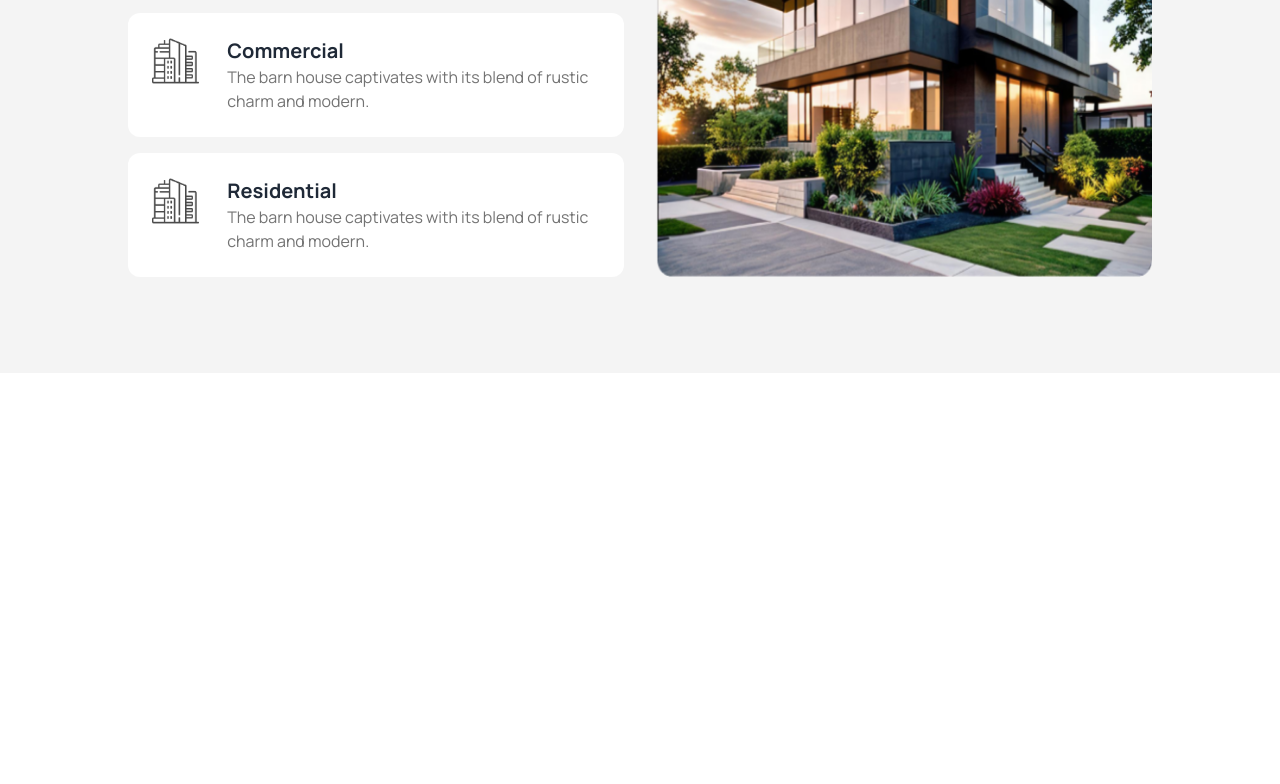
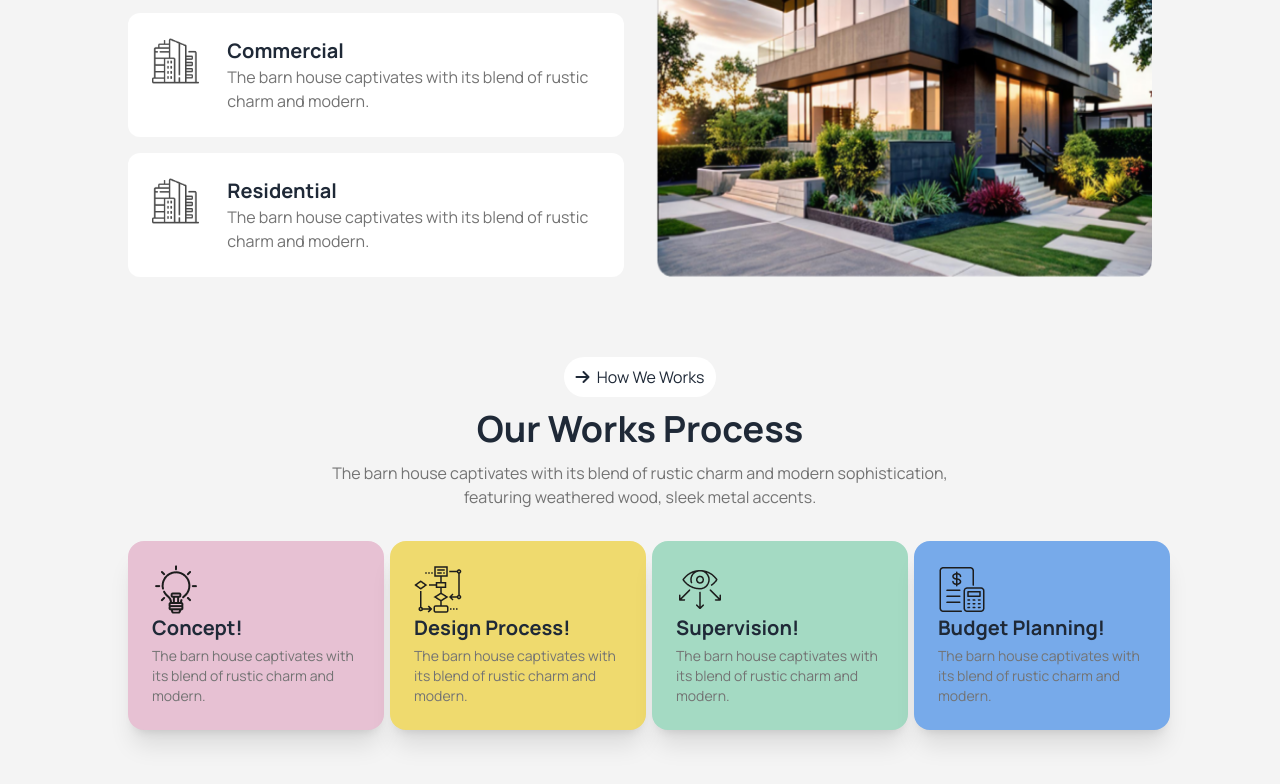
Before and after one commit to Humairaa1/B10A3-assignment, a plain HTML site: page index.html in a window 1280 px wide. Shown: the part 1302-2086 px from the top of the page. Before the commit the page ends 1675 px from the top, so only its background shows below. Drawn offline with nearby package versions, Linux system fonts and the light colour scheme.

Commit message:
our work process section completed

```diff
--- a/index.html
+++ b/index.html
@@ -124,21 +124,23 @@
   </header>
 
   <main>
+
+    <section class="bg-color-bg lg:py-24">
       <!-- About us section  -->
-    <section class="bg-color-bg lg:py-24">
-
       <div class="w-4/5 mx-auto flex flex-col lg:flex-row gap-8">
         <!-- about us content  -->
         <div class="flex-1 space-y-4 text-center lg:text-left">
           <!-- image  -->
           <div class="border-dashed border-2 py-2 w-[130px] -ml-10 invisible lg:visible">
-          <img  src="./assets/Vector.png" alt="">
+            <img src="./assets/Vector.png" alt="">
           </div>
           <!-- button  -->
-        <button class="bg-white py-2 px-3 rounded-full"> <i class="fa-solid fa-arrow-right mr-1"></i> About Us</button>
+          <button class="bg-white py-2 px-3 rounded-full"> <i class="fa-solid fa-arrow-right mr-1"></i> About
+            Us</button>
 
           <h2 class="text-4xl font-bold">We design thoughtful, liveable spaces</h2>
-        <p class="text-yash-clr">The barn house captivates with its blend of rustic charm and modern sophistication, featuring weathered wood, sleek metal accents.</p>
+          <p class="text-yash-clr">The barn house captivates with its blend of rustic charm and modern sophistication,
+            featuring weathered wood, sleek metal accents.</p>
 
           <!-- Commercial box  -->
           <div class="flex gap-7 bg-white rounded-xl p-6 text-left">
@@ -166,6 +168,70 @@
         </div>
       </div>
 
+      <!-- our work process section  -->
+
+      <div class="w-4/5 mx-auto mt-20">
+
+        <!-- Heading  -->
+        <div class="space-y-3 text-center max-w-2xl mx-auto">
+          <button class="bg-white py-2 px-3 rounded-full"> <i class="fa-solid fa-arrow-right mr-1"></i> How We
+            Works</button>
+          <h3 class="text-4xl font-bold">Our Works Process</h3>
+          <p class="text-yash-clr">The barn house captivates with its blend of rustic charm and modern sophistication,
+            featuring weathered wood, sleek metal accents.</p>
+        </div>
+
+        <!-- card container  -->
+         <div class="grid grid-cols-1 lg:grid-cols-4 gap-6 mt-8 pl-7 lg:pl-0">
+
+          <!-- concept card  -->
+          <div class="card card-compact bg-[#E7C1D3] w-64 shadow-xl p-2">
+            <div class="card-body">
+              <figure">
+                <img src="./assets/concept.png" alt="" />
+              </figure>
+              <h2 class="card-title font-bold">Concept!</h2>
+              <p class="text-yash-clr">The barn house captivates with its blend of rustic charm and modern.</p>
+            </div>
+          </div>
+
+          <!-- Design Process card  -->
+          <div class="card card-compact bg-[#EFDA6E] w-64 shadow-xl p-2">
+            <div class="card-body">
+              <figure">
+                <img src="./assets/flow-chart.png" alt="" />
+              </figure>
+              <h2 class="card-title font-bold">Design Process!</h2>
+              <p class="text-yash-clr">The barn house captivates with its blend of rustic charm and modern.</p>
+            </div>
+          </div>
+
+          <!-- Supervision card  -->
+          <div class="card card-compact bg-[#A4DAC3] w-64 shadow-xl p-2">
+            <div class="card-body">
+              <figure">
+                <img src="./assets/vision.png" alt="" />
+              </figure>
+              <h2 class="card-title font-bold">Supervision!</h2>
+              <p class="text-yash-clr">The barn house captivates with its blend of rustic charm and modern.</p>
+            </div>
+          </div>
+
+          <!-- Budget Planning card  -->
+          <div class="card card-compact bg-[#77AAEA] w-64 shadow-xl p-2">
+            <div class="card-body">
+              <figure">
+                <img src="./assets/budget-planning.png" alt="" />
+              </figure>
+              <h2 class="card-title font-bold">Budget Planning!</h2>
+              <p class="text-yash-clr">The barn house captivates with its blend of rustic charm and modern.</p>
+            </div>
+          </div>
+
+         </div>
+
+      </div>
+
     </section>
   </main>
 
```
Lines whose indentation alone changed are shown as unchanged.
